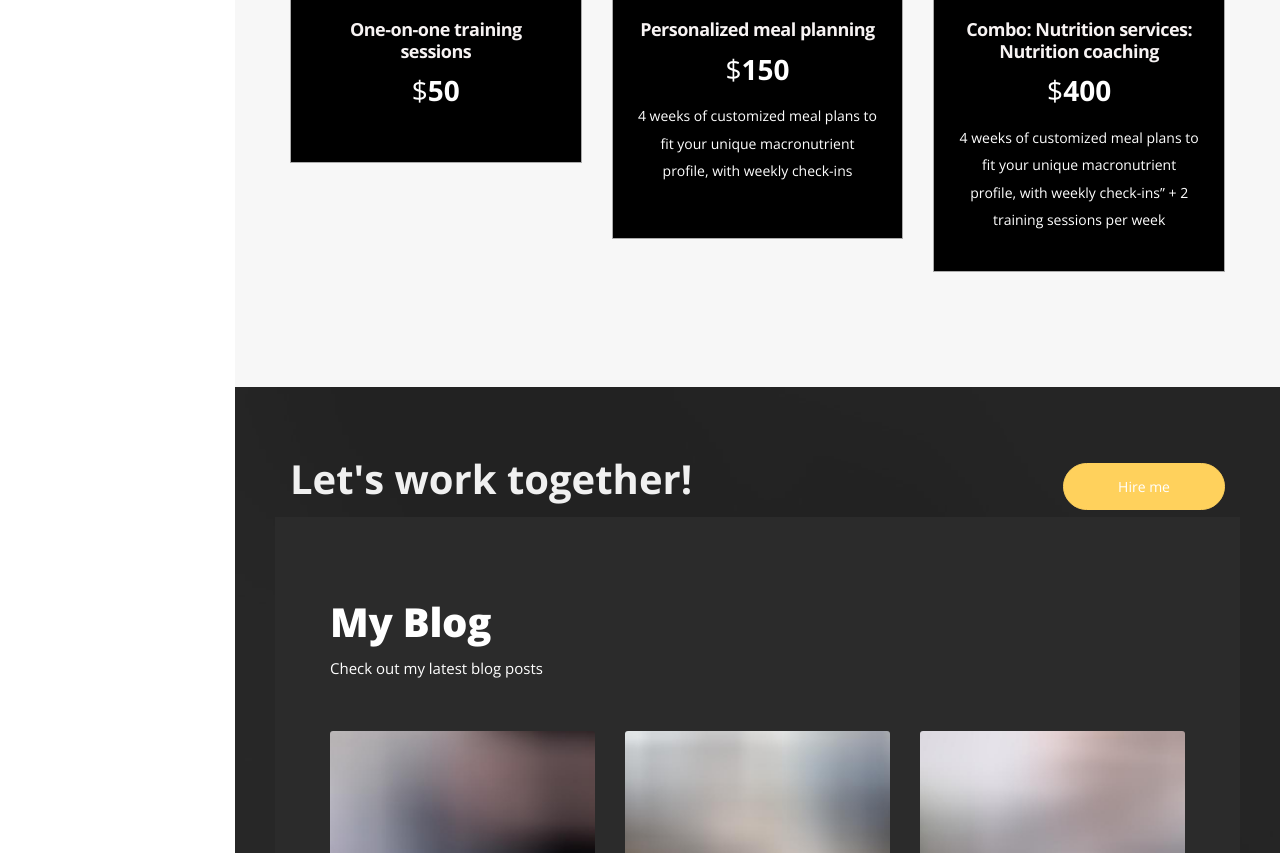
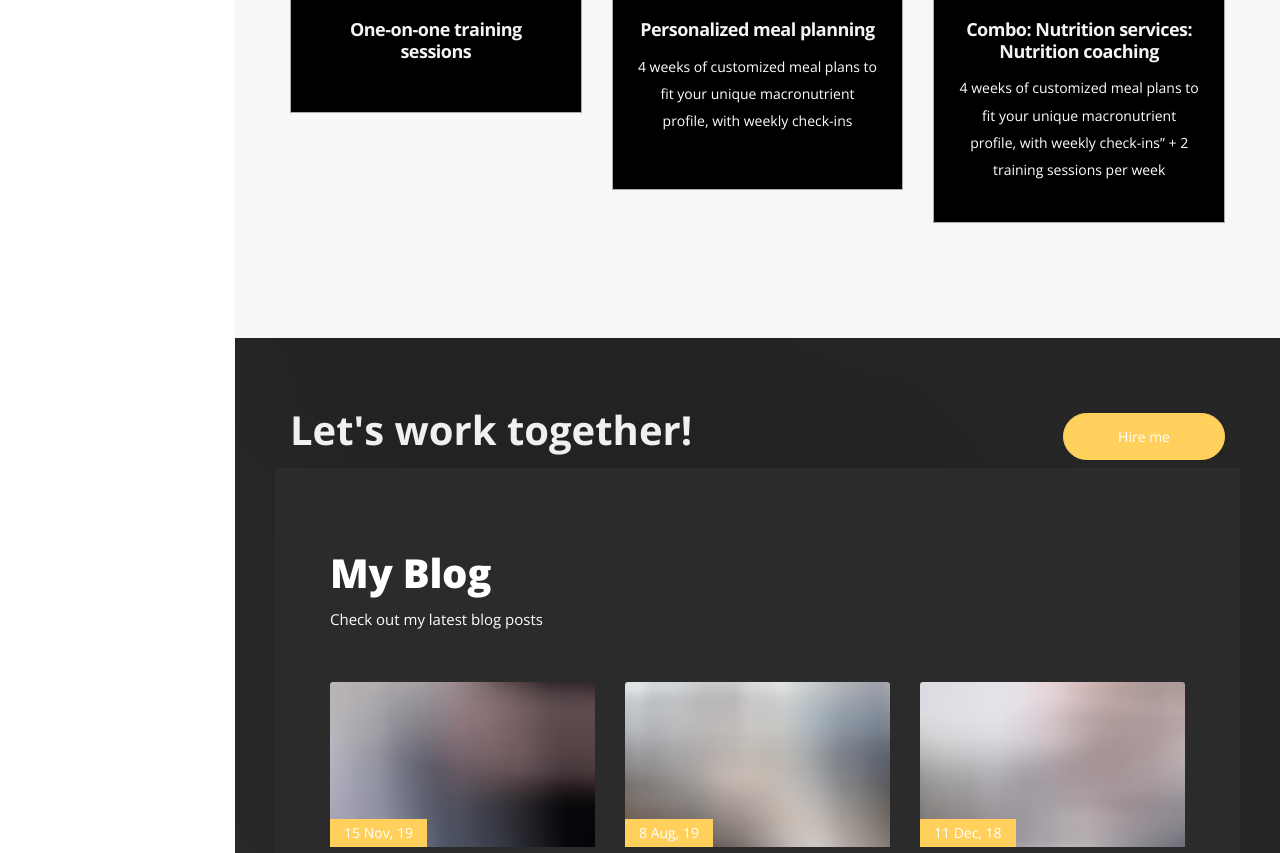
Before and after one commit to Bourn3Dynsty/atlas-athlectics, a plain HTML site: page index.html in a window 1280 px wide. Shown: the part 1984-2837 px from the top of the page. Drawn offline with nearby package versions, Linux system fonts and the light colour scheme.

Commit message:
prices be gone!

```diff
--- a/index.html
+++ b/index.html
@@ -160,7 +160,7 @@ Like the Greeks, I believe that a strong and healthy body is the foundation for
                         <div class="col-12 col-md-6 col-lg-4">
                           <div class="single-service"><i class="icon service-icon ion-md-images"></i>
                             <h6 class="service-title">One-on-one training sessions</h6>
-                            <p class="service-description"><h3>$<strong>50</strong></p></h3>
+
                             <p class="service-description">
                           </div>
                         </div>
@@ -168,7 +168,7 @@ Like the Greeks, I believe that a strong and healthy body is the foundation for
             <div class="col-12 col-md-6 col-lg-4">
               <div class="single-service"><i class="icon service-icon ion-logo-css3"></i>
                 <h6 class="service-title">Personalized meal planning</h6>
-                <p class="service-description"><h3>$<strong>150</strong></p></h3>
+
                 <p class="service-description"> 4 weeks of customized meal plans to fit your unique macronutrient profile, with weekly check-ins</p>
                 </p>
               </div>
@@ -177,7 +177,7 @@ Like the Greeks, I believe that a strong and healthy body is the foundation for
             <div class="col-12 col-md-6 col-lg-4">
               <div class="single-service"><i class="icon service-icon ion-logo-ionic"></i>
                 <h6 class="service-title">Combo: Nutrition services: Nutrition coaching</h6>
-                <p class="service-description"><h3>$<strong>400</strong></p></h3>
+
                 <p class="service-description"> 4 weeks of customized meal plans to fit your unique macronutrient profile, with weekly check-ins” + 2 training sessions per week</p>
               </div>
             </div>
```
